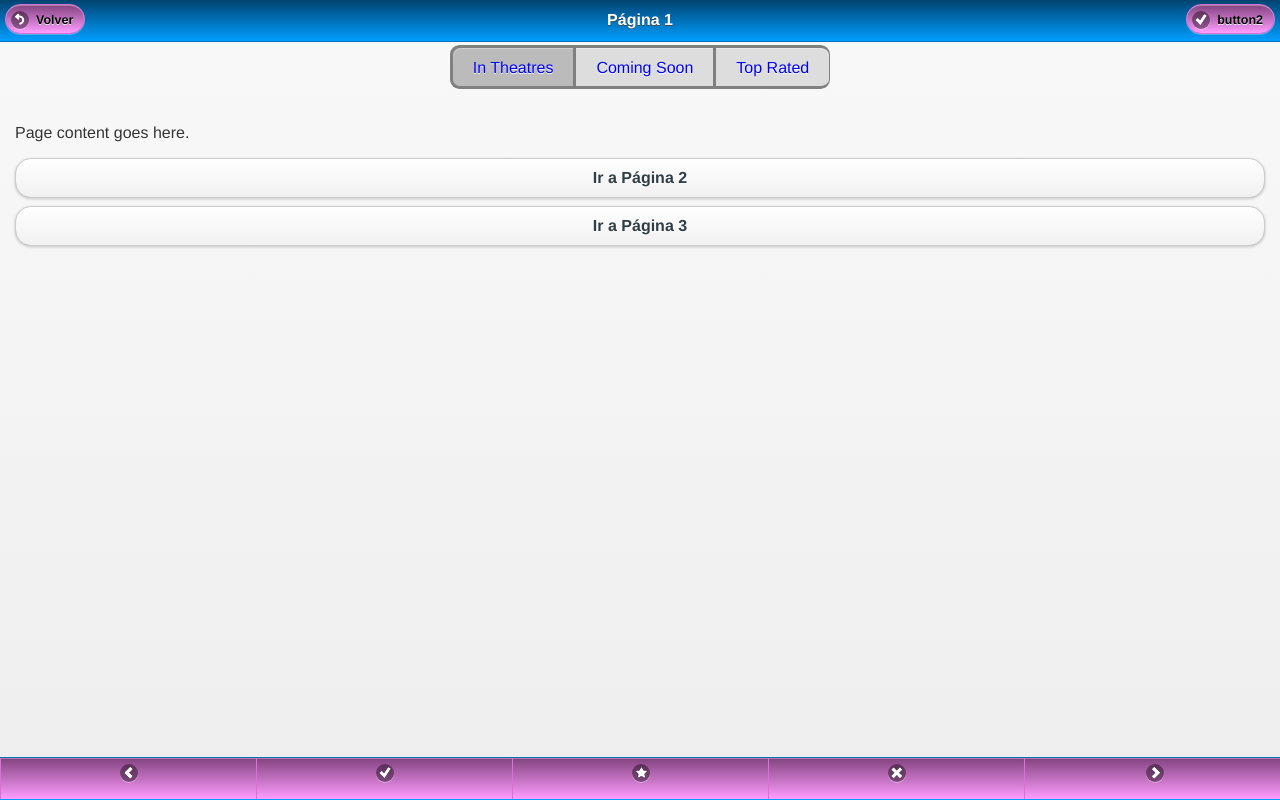
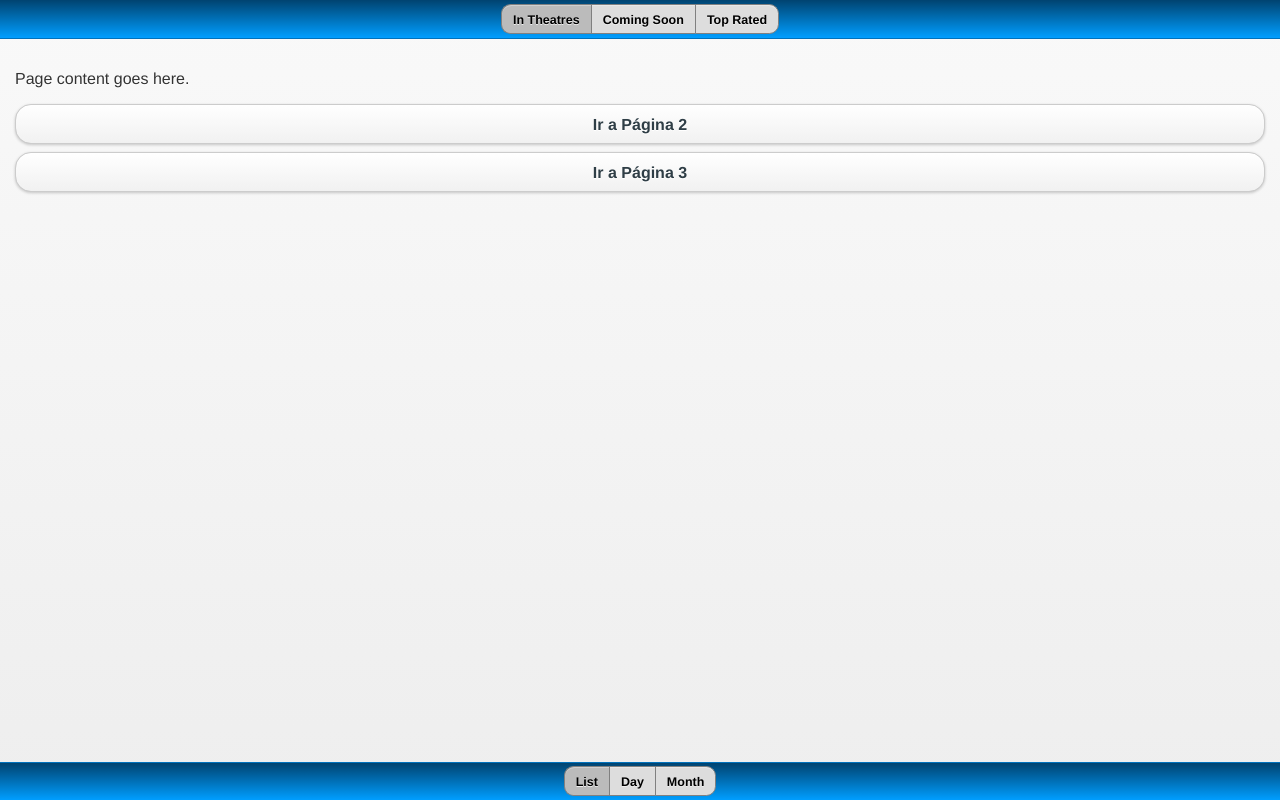
Before and after one commit to aurelioguerrero/pruebaJqueryMobile, a plain HTML site: page index.html in a window 1280 px wide. Drawn offline with Linux system fonts and the light colour scheme.

Commit message:
controlgroup

```diff
--- a/index.html
+++ b/index.html
@@ -26,19 +26,18 @@
 
 <div data-role="page" id="p1" data-title="home">
 
-	<div data-role="header" data-position="fixed">
-    	<a href="#" data-rel="back" data-icon="back">Volver</a>
+	<div data-role="header" data-position="fixed" class="segmented-control">
+    	<!--<a href="#" data-rel="back" data-icon="back">Volver</a>
 		<h1>P&aacute;gina 1</h1>
-        <a href="#" data-icon="check">button2</a>
-	</div><!-- /header -->
-
-    	<div class="segmented-control ui-bar-d">
+        <a href="#" data-icon="check">button2</a>  -->
         	<div data-role="controlgroup" data-type="horizontal">
 				<a href="#" data-role="button" class="ui-control-active">In Theatres</a>
 				<a href="#" data-role="button" class="ui-control-inactive">Coming Soon</a>
 				<a href="#" data-role="button" class="ui-control-inactive">Top Rated</a>
-			</div>
 		</div>
+	</div><!-- /header -->
+
+
 
 
 	<div data-role="content">
@@ -47,16 +46,21 @@
         <a href="#p3" data-role="button" data-transition="slidedown">Ir a P&aacute;gina 3</a>
 	</div><!-- /content -->
 
-	<div data-role="footer" data-position="fixed">
-    	<div data-role="navbar">
+	<div data-role="footer" data-position="fixed" class="segmented-control">
+    	<div data-role="controlgroup" data-type="horizontal">
+			<a href="#" data-role="button" class="ui-control-active">List</a>
+			<a href="#" data-role="button" class="ui-control-inactive">Day</a>
+			<a href="#" data-role="button" class="ui-control-inactive">Month</a>
+		</div>
+    	<!--<div data-role="navbar">
         	<ul>
-            	<li><a href="#" data-icon="arrow-l"></a></li>
-                <li><a href="#" data-icon="check"></a></li>
-                <li><a href="#" data-icon="star"></a></li>
-                <li><a href="#" data-icon="delete"></a></li>
-                <li><a href="#" data-icon="arrow-r"></a></li>
+            	<li><a href="#" data-icon="arrow-l">Anterior</a></li>
+                <li><a href="#" data-icon="check">Siguiente</a></li>
+                <li><a href="#" data-icon="star">Preferido</a></li>
+                <li><a href="#" data-icon="delete">Eliminar</a></li>
+                <li><a href="#" data-icon="arrow-r">Siguiente</a></li>
             </ul>
-        </div>
+        </div>-->
 	</div><!-- /footer -->
 </div><!-- /page -->
 
```
